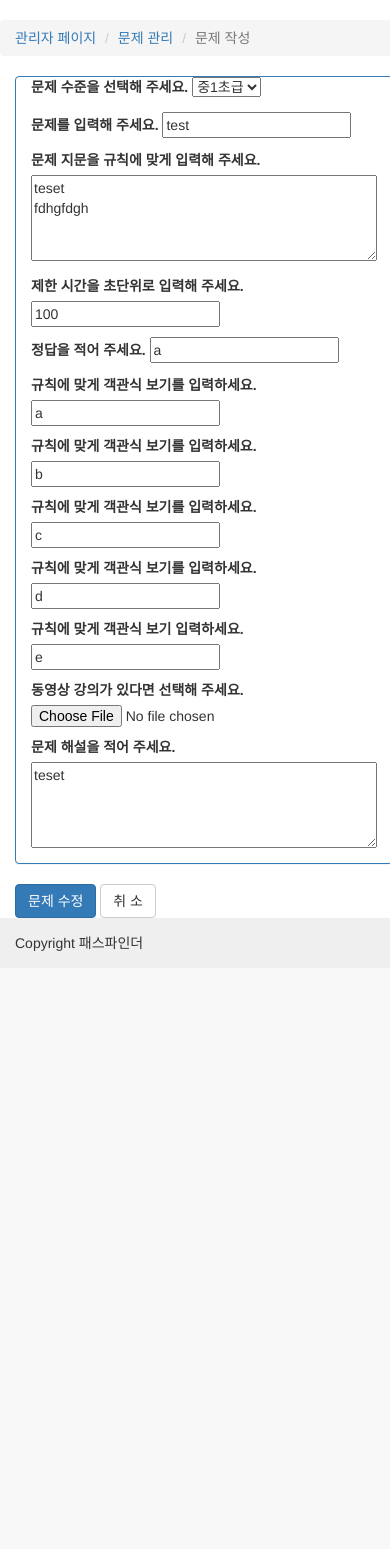
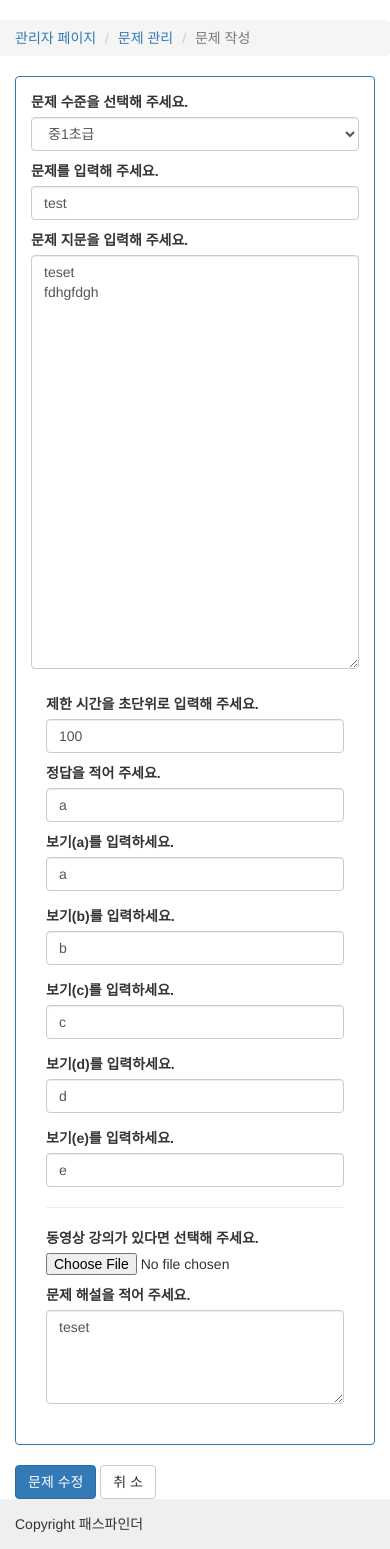
Before and after one commit to neojjang/pathfinder, a Django app: page /manage/question/1/edit/ in a window 390 px wide. Shown: the part 136-1685 px from the top of the page. Before the commit the page ends 1087 px from the top, so only its background shows below. Run offline with Django 3.2, Linux system fonts and the light colour scheme; a user stored in the database is signed in; data comes from the database, SQL or seed files in the repository; parts of the project's set-up code (start-up, migrations or seed data) failed here and were passed over; some libraries are stand-ins or nearby versions.

Commit message:
관리자 기능 추가

```diff
--- a/pathfinder/quiz/forms.py
+++ b/pathfinder/quiz/forms.py
@@ -13,30 +13,31 @@ class QuestionForm(forms.ModelForm):
     # Question --------------
     level = forms.ChoiceField(
         choices=LEVEL_CHOICES,
-        widget=forms.Select(attrs={}),
+        widget=forms.Select(attrs={'class':'form-control'}),
         label=u"문제 수준을 선택해 주세요."
     )
     title = forms.CharField(
         max_length=100,
-        widget=forms.TextInput(attrs={}),
+        widget=forms.TextInput(attrs={'class':'form-control'}),
         required=True,
         label=u"문제를 입력해 주세요."
     )
     text = forms.CharField(
         max_length=4000,
-        widget=forms.Textarea(attrs={'rows':'4'}),
+        widget=forms.Textarea(attrs={'rows':'20', 'class':'form-control'}),
         required=True,
-        label=u"문제 지문을 규칙에 맞게 입력해 주세요."
+        label=u"문제 지문을 입력해 주세요."
     )
     limit_time = forms.IntegerField(
         min_value=60,
-        widget=forms.TextInput(attrs={}),
+        max_value=120,
+        widget=forms.NumberInput(attrs={'class':'form-control'}),
         required=True,
         label=u"제한 시간을 초단위로 입력해 주세요."
     )
     correct = forms.CharField(
         max_length=128,
-        widget=forms.TextInput(attrs={}),
+        widget=forms.TextInput(attrs={'class':'form-control'}),
         required=True,
         label=u"정답을 적어 주세요."
     )
@@ -52,24 +53,24 @@ class QuestionForm(forms.ModelForm):
 class QuestionExampleForm(forms.ModelForm):
     ex_sentence_1 = forms.CharField(max_length=100,
                                     required=False,
-                                    widget=forms.TextInput(attrs={}),
-                                    label=u"규칙에 맞게 객관식 보기를 입력하세요.")
+                                    widget=forms.TextInput(attrs={'class':'form-control'}),
+                                    label=u"보기(a)를 입력하세요.")
     ex_sentence_2 = forms.CharField(max_length=100,
                                     required=False,
-                                    widget=forms.TextInput(attrs={}),
-                                    label=u"규칙에 맞게 객관식 보기를 입력하세요.")
+                                    widget=forms.TextInput(attrs={'class':'form-control'}),
+                                    label=u"보기(b)를 입력하세요.")
     ex_sentence_3 = forms.CharField(max_length=100,
                                     required=False,
-                                    widget=forms.TextInput(attrs={}),
-                                    label=u"규칙에 맞게 객관식 보기를 입력하세요.")
+                                    widget=forms.TextInput(attrs={'class':'form-control'}),
+                                    label=u"보기(c)를 입력하세요.")
     ex_sentence_4 = forms.CharField(max_length=100,
                                     required=False,
-                                    widget=forms.TextInput(attrs={}),
-                                    label=u"규칙에 맞게 객관식 보기를 입력하세요.")
+                                    widget=forms.TextInput(attrs={'class':'form-control'}),
+                                    label=u"보기(d)를 입력하세요.")
     ex_sentence_5 = forms.CharField(max_length=100,
                                     required=False,
-                                    widget=forms.TextInput(attrs={}),
-                                    label=u"규칙에 맞게 객관식 보기 입력하세요.")
+                                    widget=forms.TextInput(attrs={'class':'form-control'}),
+                                    label=u"보기(e)를 입력하세요.")
     class Meta:
         model=QuestionExample
         fields = [
@@ -87,7 +88,7 @@ class ExplanationsForm(forms.ModelForm):
     content = forms.CharField(
         max_length=2000,
         required=False,
-        widget=forms.Textarea(attrs={'rows':'4'}),
+        widget=forms.Textarea(attrs={'rows':'4', 'class':'form-control'}),
         label=u"문제 해설을 적어 주세요."
     )
     class Meta:
--- a/pathfinder/quiz/templates/quiz/exam_edit.html
+++ b/pathfinder/quiz/templates/quiz/exam_edit.html
@@ -84,7 +84,7 @@ dd {
                     <dd>
                         <div class="input-group">
                             <span class="input-group-addon " id="basic-addon1">
-                                <span class="glyphicon glyphicon-th"></span>
+                                <span class="glyphicon glyphicon-calendar"></span>
                             </span>
                             {{ form.starting_date }}
                         </div>
@@ -94,7 +94,7 @@ dd {
                     <dd>
                         <div class="input-group">
                             <span class="input-group-addon " id="basic-addon1">
-                                <span class="glyphicon glyphicon-th"></span>
+                                <span class="glyphicon glyphicon-calendar"></span>
                             </span>
                             {{ form.closing_date }}
                         </div>
--- a/pathfinder/quiz/templates/quiz/question_edit.html
+++ b/pathfinder/quiz/templates/quiz/question_edit.html
@@ -60,27 +60,122 @@
             </ol>
         </div>
  {% if not pk or question%}
-    <form action="" method="post">
+    <form action="" method="post" class="form-horizontal">
         {% csrf_token %}
         <div class="panel panel-primary" style="margin-top: 0px;">
-            <div class="container">
-                <div class="row">
+            <div class="panel-body">
+{#                <div class="row">#}
                     <div class="col-md-6">
-                        <div class="container">
-                        <div class="row">
-                            {{ question_form.as_p }}
-                        </div>
+                        <div class="form-group">
+                            <p>
+                                <label for="{{ question_form.level.id_for_label }}">
+                                {{ question_form.level.label }}
+                                </label>
+                                {{ question_form.level }}
+                            </p>
+                            <p>
+                                <label for="{{ question_form.title.id_for_label }}">
+                                {{ question_form.title.label }}
+                                </label>
+                                {{ question_form.title }}
+                            </p>
+                            <p>
+                                <label for="{{ question_form.text.id_for_label }}">
+                                {{ question_form.text.label }}
+                                </label>
+                                {{ question_form.text }}
+                            </p>
+{#                            <p>#}
+{#                                <label for="{{ question_form.limit_time.id_for_label }}">#}
+{#                                {{ question_form.limit_time.label }}#}
+{#                                </label>#}
+{#                                {{ question_form.limit_time }}#}
+{#                            </p>#}
+{#                            <p>#}
+{#                                <label for="{{ question_form.correct.id_for_label }}">#}
+{#                                {{ question_form.correct.label }}#}
+{#                                </label>#}
+{#                                {{ question_form.correct }}#}
+{#                            </p>#}
+{#                            {{ question_form.as_p }}#}
                         </div>
                     </div>
+{#                    <div class="col-md-1"> </div>#}
                     <div class="col-md-6">
-                        <div class="container">
-                        <div class="row">
-                            {{ question_example_form.as_p }}
-                            {{ explanation_form.as_p }}
+                        <div class="form-group">
+                            <p class="col-md-12">
+                                <label for="{{ question_form.limit_time.id_for_label }}">
+                                {{ question_form.limit_time.label }}
+                                </label>
+                                {{ question_form.limit_time }}
+                            </p>
+                            <p class="col-md-12">
+                                <label for="{{ question_form.correct.id_for_label }}">
+                                {{ question_form.correct.label }}
+                                </label>
+                                {{ question_form.correct }}
+                            </p>
+                            <label for="{{ question_example_form.ex_sentence_1.id_for_label }}"
+                                   class="col-md-5 text-right">
+                                {{ question_example_form.ex_sentence_1.label }}
+                            </label>
+                            <div class="col-md-7">
+                                {{ question_example_form.ex_sentence_1 }}
+                            </div>
                         </div>
+                        <div class="form-group">
+{#                            <div class="col-md-6 ">#}
+                                <label for="{{ question_example_form.ex_sentence_2.id_for_label }}"
+                                       class="col-md-5 text-right">
+                                    {{ question_example_form.ex_sentence_2.label }}
+                                </label>
+{#                            </div>#}
+                            <div class="col-md-7">
+                                {{ question_example_form.ex_sentence_2 }}
+                            </div>
+                        </div>
+                        <div class="form-group">
+{#                            <div class="col-md-6 ">#}
+                                <label for="{{ question_example_form.ex_sentence_3.id_for_label }}"
+                                       class="col-md-5 text-right">
+                                    {{ question_example_form.ex_sentence_3.label }}
+                                </label>
+{#                            </div>#}
+                            <div class="col-md-7">
+                                {{ question_example_form.ex_sentence_3 }}
+                            </div>
+                        </div>
+                        <div class="form-group">
+{#                            <div class="col-md-6 ">#}
+                                <label for="{{ question_example_form.ex_sentence_4.id_for_label }}"
+                                       class="col-md-5 text-right">
+                                    {{ question_example_form.ex_sentence_4.label }}
+                                </label>
+{#                            </div>#}
+                            <div class="col-md-7">
+                                {{ question_example_form.ex_sentence_4 }}
+                            </div>
+                        </div>
+                        <div class="form-group">
+{#                            <div class="col-md-6 ">#}
+                                <label for="{{ question_example_form.ex_sentence_5.id_for_label }}"
+                                       class="col-md-5 text-right">
+                                    {{ question_example_form.ex_sentence_5.label }}
+                                </label>
+{#                            </div>#}
+                            <div class="col-md-7">
+                                {{ question_example_form.ex_sentence_5 }}
+                            </div>
+                        </div>
+                        <hr />
+                        <div class="form-group">
+                            <div class="col-md-12">
+                                {{ explanation_form.as_p }}
+                            </div>
+
                         </div>
                     </div>
-                </div>
+{#                </div>#}
             </div>
         </div>
 
```
